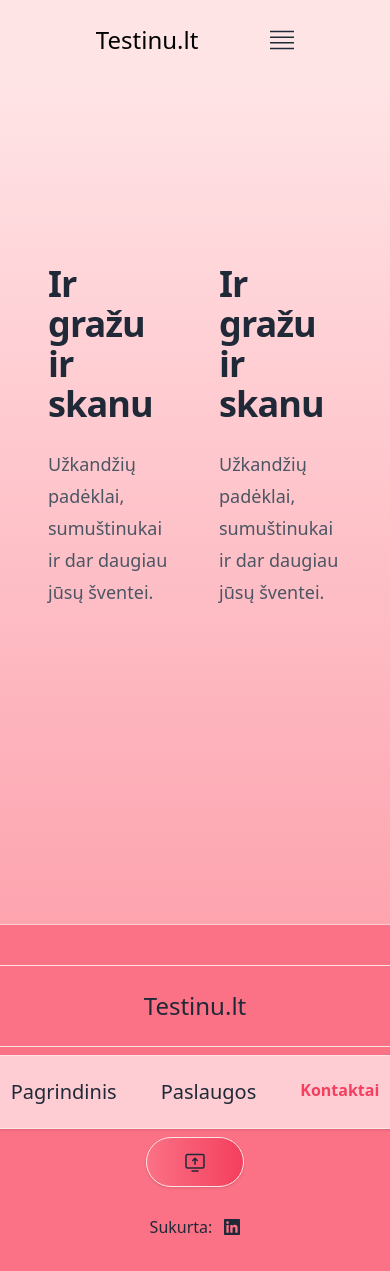
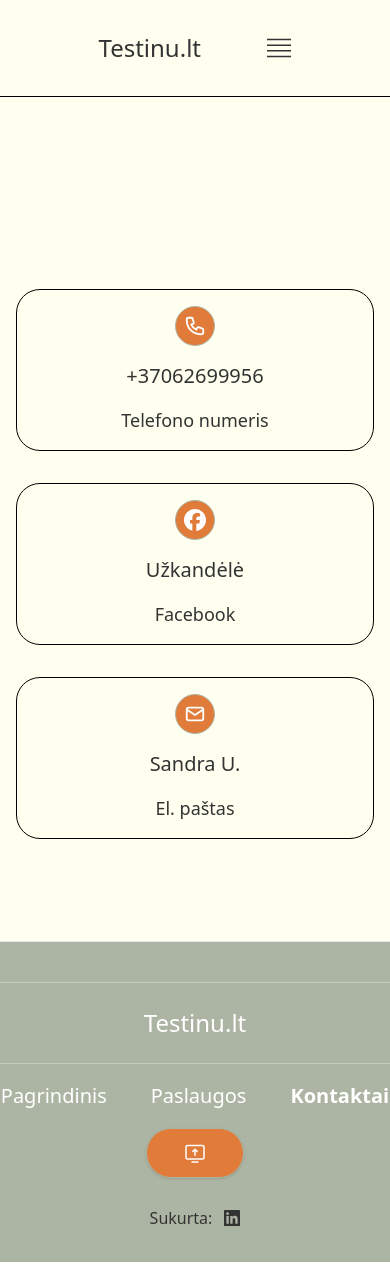
Before and after one commit to Erneeh/react-uzkandziai, a React (Vite) app: page /kontaktai in a window 390 px wide. Shown: the top 1271 px of the page. Built offline with nearby package versions, Linux system fonts and the light colour scheme.

Commit message:
fixas
pridejau kontaktu puslapi kontento, ir i home page siek tiek turinio,

Ka reiktu pakeisti - i kontaktu puslapi naudoti componentus, o ne plikai kurti ant jo.

```diff
--- a/src/components/Footer.tsx
+++ b/src/components/Footer.tsx
@@ -23,12 +23,11 @@ const ScrollToTopButton = () => {
   return (
     <button
       onClick={handleScrollToTop}
-      className='lg:w-full w-1/4 flex justify-center items-center gap-2 text-gray-800 font-semibold text-xl px-4 py-3
-                 bg-gradient-to-r from-rose-400 to-rose-500 hover:bg-gradient-to-l
-                 hover:from-rose-500 hover:to-rose-400 rounded-full shadow lg
-                 border border-rose-100 cursor-pointer transform
-                 hover:scale-110 transition-transform duration-300 ease-in-out
-                 focus:outline-none focus:ring-2 focus:ring-rose-500'
+      className='lg:w-full w-1/4 flex justify-center items-center gap-2 text-textColor hover:text-headerFooterText font-semibold text-xl px-4 py-3
+    bg-buttonColor rounded-full shadow lg
+      border border-footerColor cursor-pointer transform
+      hover:scale-110 transition-transform duration-300 ease-in-out
+      focus:outline-none focus:ring-2 focus:ring-gray-400'
       aria-label="Scroll to top"
       type="button"
     >
@@ -42,22 +41,22 @@ const Footer = ({ navbarLinks, logoName, navbarContacts, mobileMenuOpen, setMobi
 
   return (
     <>
-    <footer className='bg-rose-400 font-sans bottom-0 py-6 border-rose-200 border-t'>
+    <footer className='bg-footerColor font-sans bottom-0 py-6 border-buttonRingColor border-t text-textColor'>
       <nav className='mx-auto lg:flex lg:flex-row flex flex-col max-w-3xl items-center justify-between text-center pt-4 lg:px-8'
       aria-label="Global">
-        <div className='flex-row w-full  lg:w-auto items-center justify-center p-6 lg:border-none border-rose-100 border-t border-b'>
+        <div className='flex-row w-full  lg:w-auto items-center justify-center p-6 lg:border-none border-textColor/30 border-t border-b'>
         <Link to='/' className='-m-1.5 p-1.5'>
-          <span className='text-2xl text-gray-800'>{logoName}</span>
+          <span className='text-2xl text-buttonTextColor'>{logoName}</span>
         </Link>
         </div>
 
-        <div className='flex-row w-auto lg:flex lg:w-auto items-center justify-center lg:p-6 p-2'>
-          <div className='bg-rose-200 shadow lg border flex border-rose-100 rounded-3xl p-3'>
+        <div className='flex-row flex w-auto lg:flex lg:w-auto items-center justify-center lg:p-6 p-2'>
+
           {navbarLinks.map((item) => (
           <Link to={item.path}
           className={ location.pathname === item.path
-            ? 'text-rose-500 font-semibold hover:text-rose-300 transition duration-500 decoration-rose-500 hover:decoration-rose-300 text-auto lg:text-2xl px-3 cursor-pointer'
-            : 'hover:text-rose-300  transition duration-500 text-gray-800 text-xl lg:text-2xl px-3 cursor-pointer'}
+            ? 'text-textColor font-semibold transition duration-500 text-xl lg:text-2xl px-3 cursor-pointer'
+            : 'hover:scale-105 transition duration-500 text-xl lg:text-2xl px-3 cursor-pointer'}
           key={item.name}
           >
           <span className='flex items-center gap-1 rounded-2xl p-2.5 '>
@@ -65,7 +64,7 @@ const Footer = ({ navbarLinks, logoName, navbarContacts, mobileMenuOpen, setMobi
           </span>
           </Link>
         ))}
-          </div>
+
         </div>
 
         <div className='flex-row w-full lg:flex lg:w-auto items-center flex justify-center lg:p-6 '>
@@ -74,7 +73,7 @@ const Footer = ({ navbarLinks, logoName, navbarContacts, mobileMenuOpen, setMobi
       </nav>
       <div className='mx-auto lg:flex lg:flex-row flex flex-col max-w-3xl items-center justify-center text-center p-2 lg:px-8'>
         <a href="https://www.linkedin.com/in/ernestas-undz%C4%97nas-b8a814213/"
-        className='flex items-center space-x-3 text-gray-800 hover:text-rose-200 transition duration-300 pt-5'>
+        className='flex items-center space-x-3 text-headerFooterText hover:text-textColor hover:scale-105 transition duration-300 pt-5'>
         <span>Sukurta:  </span><GrLinkedin/>
         </a>
       </div>
--- a/src/components/Header.tsx
+++ b/src/components/Header.tsx
@@ -27,8 +27,8 @@ function Header({ navbarLinks, logoName, navbarContacts, mobileMenuOpen, setMobi
 
   return (
      <>
-     <header className='font-sans sticky top-0 scroll-smooth z-10 bg-rose-100'>
-      <nav aria-label='Global' className='mx-auto flex items-center justify-evenly p-6 max-w-6xl lg:px-8'>
+     <header className='font-sans sticky top-0 scroll-smooth z-10 bg-headerColor text-headerFooterText border-black border-b p-2 lg:border-none'>
+      <nav aria-label='Global' className='mx-auto flex items-center justify-evenly p-6 max-w-6xl lg:px-8  lg:border-black lg:rounded-3xl lg:border'>
         <div className='flex lg:flex-1'>
           <Link to='/' className='-m-1.5 p-1.5'>
           <span className='text-2xl'>{logoName}</span>
@@ -38,7 +38,7 @@ function Header({ navbarLinks, logoName, navbarContacts, mobileMenuOpen, setMobi
           <button
           type="button"
           onClick={() => setMobileMenuOpen(true)}
-          className='-m-2.5 inline-flex items-center justify-center rounded-md p-2.5 text-gray-800'
+          className='-m-2.5 inline-flex items-center justify-center rounded-md p-2.5'
           >
           <span className='sr-only'>Atidaryti</span>
           <TfiAlignJustify aria-hidden="true" className='h-6 w-6'/>
@@ -48,8 +48,8 @@ function Header({ navbarLinks, logoName, navbarContacts, mobileMenuOpen, setMobi
         {navbarLinks.map((item) => (
           <Link to={item.path}
           className={ location.pathname === item.path
-            ? 'text-rose-500 font-semibold hover:text-rose-300 transition duration-500 decoration-rose-500 hover:decoration-rose-300 text-2xl px-3 cursor-pointer'
-            : 'hover:text-rose-300  transition duration-500 text-gray-800 text-2xl px-3 cursor-pointer'}
+            ? 'text-headerFooterText font-semibold  underline underline-offset-8 decoration-buttonColor  text-2xl px-3 cursor-pointer'
+            : 'hover:scale-105 transition duration-500  text-2xl px-3 cursor-pointer'}
           key={item.name}
           >
           <span className='lg:flex items-center gap-1'>
@@ -61,22 +61,25 @@ function Header({ navbarLinks, logoName, navbarContacts, mobileMenuOpen, setMobi
         </PopoverGroup>
         <div className='hidden lg:flex lg:flex-1 lg:justify-end lg:space-x-3'>
           {navbarContacts.map((item) => (
-            <Link to={item.path}
+            <a href={item.path}
             >
               <button
-              className='flex justify-center items-center gap-2 text-gray-800 font-semibold hover:text-rose-100 text-xl px-4 py-4 bg-gradient-to-r from-rose-400 to-rose-500 hover:bg-gradient-to-l hover:from-rose-500 hover:to-rose-400 rounded-full shadow-md border border-rose-100 cursor-pointer transform  hover:scale-110 transition-transform duration-300 ease-in-out focus:outline-none focus:ring-2 focus:ring-rose-500'
+              className='flex justify-center items-center gap-2 font-semibold text-textColor hover:text-headerFooterText text-xl px-4 py-4 bg-buttonColor rounded-full shadow lg
+                 border border-footerColor cursor-pointer transform
+                 hover:scale-110 transition-transform duration-300 ease-in-out
+                 focus:outline-none focus:ring-2 focus:ring-textColor'
               key={item.name}
               type="button"
               >
               {item.icon}
               </button>
-            </Link>
+            </a>
           ))}
         </div>
       </nav>
       <Dialog open={mobileMenuOpen} onClose={setMobileMenuOpen} className="lg:hidden">
         <div className='fixed inset-0 z-10 ' />
-          <DialogPanel className="fixed inset-y-0 right-0 z-10 w-full overflow-y-auto bg-rose-100 px-6 py-6 sm:max-w-sm sm:ring-1 sm:ring-gray-900/10 sm:border-black sm:border-l-2 ">
+          <DialogPanel className="fixed inset-y-0 right-0 z-10 w-full overflow-y-auto bg-headerColor px-6 py-6 sm:max-w-sm sm:ring-1 sm:ring-headerFooterText/10 sm:border-black sm:border-l-2 ">
             <div className='flex items-center justify-around'>
               <Link to='/' className='-m-1.5 p-1.5'>
               <span className='text-2xl'>{logoName}</span>
@@ -84,20 +87,20 @@ function Header({ navbarLinks, logoName, navbarContacts, mobileMenuOpen, setMobi
               <button
               type='button'
               onClick={() => setMobileMenuOpen(false)}
-              className='-m-2.5 rounded-lg p-2.5 text-gray-800 '
+              className='-m-2.5 rounded-lg p-2.5 '
               >
                 <span className='sr-only'>Uždaryti</span>
                 <RiCloseFill aria-hidden='true' className='h-6 w-6' />
               </button>
             </div>
             <div className='mt-6 flow-root'>
-              <div className='-my-6 divide-y divide-rose-400/30'>
-                <div className='space-y-2 py-12 sm:py-6 items-center justify-center flex flex-col sm:block '>
+              <div className='-my-6 divide-y divide-gray-800/30'>
+                <div className='space-y-2 py-12 sm:py-6 items-center justify-center flex flex-col sm:flex sm:flex-col sm:items-start'>
                   {navbarLinks.map((item) => (
                     <Link to={item.path}
                     className={ location.pathname === item.path
-                      ? 'text-rose-500 font-semibold hover:text-rose-300 transition duration-500  decoration-rose-500  text-3xl  py-3 sm:text-2xl px-3 cursor-pointer '
-                      : 'hover:text-rose-300  transition duration-500 text-gray-800 text-3xl py-3 sm:text-2xl px-3 cursor-pointer'}
+                      ? 'text-headerFooterText font-semibold  text-3xl  py-3 sm:text-2xl px-3 cursor-pointer  underline underline-offset-8 decoration-buttonColor'
+                      : 'hover:scale-105  transition duration-500  text-3xl py-3 sm:text-2xl px-3 cursor-pointer'}
                     key={item.name}
                     >
                       <span className='flex items-center gap-1'>{item.icon}{item.name}</span>
@@ -106,15 +109,18 @@ function Header({ navbarLinks, logoName, navbarContacts, mobileMenuOpen, setMobi
                 </div>
                 <div className='py-6 flex flex-row justify-between '>
                 {navbarContacts.map((item) => (
-                  <Link to={item.path}
+                  <a href={item.path}
                   className='w-1/2 text-center items-center justify-center flex'>
                     <button
-                    className='flex justify-center items-center gap-2 text-gray-800 font-semibold hover:text-rose-100 border border-rose-100 text-xl px-6 py-3 bg-gradient-to-r from-rose-400 to-rose-500 hover:bg-gradient-to-l hover:from-rose-500 hover:to-rose-400 rounded-full shadow-md cursor-pointer transform hover:scale-110 transition-transform duration-300 ease-in-out w-3/4 focus:outline-none focus:ring-2 focus:ring-rose-500'
+                    className='flex justify-center items-center gap-2  font-semibold text-textColor hover:text-headerFooterText text-xl px-4 py-4 bg-buttonColor rounded-full shadow lg
+                 border border-footerColor cursor-pointer transform
+                 hover:scale-110 transition-transform duration-300 ease-in-out
+                 focus:outline-none focus:ring-2 focus:ring-gray-400 w-3/4'
                     key={item.name}
                     type="button"
                     >{item.icon}
                     </button>
-                    </Link>
+                    </a>
                   ))}
                 </div>
               </div>
--- /dev/null
+++ b/src/containers/About.tsx
@@ -0,0 +1,19 @@
+import React from 'react'
+
+const About = () => {
+  return (
+    <>
+    <div className='bg-footerColor px-32 mx-auto justify-center items-center flex flex-col  text-textColor w-screen text-center font-poppins'>
+        <div className='py-10 max-w-6xl'>
+            <h1 className='text-3xl italic sm:text-5xl'>Apie mus</h1>
+        </div>
+
+        <div className='pb-12 max-w-6xl'>
+            <p className='text-xl sm:text-2xl'>Lorem ipsum dolor sit amet consectetur adipisicing elit. Assumenda quo cumque molestias ex vel totam eligendi quisquam itaque libero, inventore minus ullam reprehenderit sunt! Eum numquam expedita quae consequuntur, est optio vitae nostrum quaerat quam deleniti voluptatibus perspiciatis veritatis, velit officia, odio ex sint ipsam vel enim id. Voluptatibus, tenetur?</p>
+        </div>
+    </div>
+    </>
+  )
+}
+
+export default About
--- /dev/null
+++ b/src/containers/Heading.tsx
@@ -0,0 +1,33 @@
+import React from 'react'
+import Foto1 from '../assets/foto1.jpeg'
+
+const Heading = () => {
+  return (
+    <>
+    <div className="overflow-hidden bg-headerColor py-10 sm:py-16 w-screen">
+      <div className="mx-auto">
+        <div className="mx-auto grid max-w-2xl grid-cols-1 gap-x-8 gap-y-16 sm:gap-y-20 lg:mx-0 lg:max-w-none lg:grid-cols-2">
+          <div className="lg:pr-12 lg:pt-4 items-center justify-center flex">
+            <div className="lg:max-w-lg m-5">
+              <p className="mt-2 text-4xl font-bold tracking-tight text-gray-900 sm:text-6xl text-center">Ir <span className='text-buttonColor'>gražu</span> ir <span className='text-buttonColor'>skanu</span>...</p>
+              <p className="mt-6 text-2xl  sm:text-3xl leading-8 text-headerFooterText font-medium text-center">
+                Gardžios užkandžių idėjos, kurias galėsite pritaikyti savo gimtadieniui, susitikimams ir kitoms šventėms. <span className='italic underline'><br></br>Kiekvienas kąsnelis – su meile pagamintas ir kruopščiai atrinktas</span>
+              </p>
+              <dl className="mt-10 max-w-xl space-y-8 text-base leading-7 text-gray-600 lg:max-w-none">
+
+              </dl>
+            </div>
+          </div>
+          <img
+            alt="Product screenshot"
+            src={Foto1}
+            className="w-[48rem] max-w-none rounded-xl shadow-xl ring-1 ring-gray-400/10 sm:w-full md:-ml-4 lg:-ml-0 brightness-50 m-5"
+          />
+        </div>
+      </div>
+    </div>
+    </>
+  )
+}
+
+export default Heading
--- /dev/null
+++ b/src/containers/Photos.tsx
@@ -0,0 +1,95 @@
+import React from 'react'
+import Foto1 from '../assets/foto1.jpeg'
+const Photos = () => {
+  return (
+    <div className="overflow-hidden bg-headerColor py-10 sm:py-16 w-screen">
+      <div className="px-32 mx-auto justify-center items-center flex flex-col  text-headerFooterText w-screen text-center font-poppins'">
+        <div className='py-10 max-w-6xl '>
+            <h1 className='text-3xl italic sm:text-5xl'>Lorem, ipsum.</h1>
+        </div>
+        <div className="mx-auto grid w-3/4 px-6 grid-cols-2 gap-x-16 gap-y-16 sm:gap-y-20 lg:mx-0 lg:max-w-none lg:grid-cols-3 pt-6">
+          <div className='shadow-xl rounded-xl hover:scale-105 transform duration-300'>
+            <div className=''>
+              <img
+            alt="Product screenshot"
+            src={Foto1}
+            className="rounded-t-xl"
+            />
+            </div>
+            <div className='bg-textColor rounded-b-xl justify-start text-start items-start mx-auto flex flex-col px-4 py-4 gap-4'>
+              <p className='font-semibold text-xl sm:text-2xl'>Lorem, ipsum.</p>
+              <p className='text-lg sm:text-xl'>Lorem ipsum, dolor sit amet consectetur adipisicing elit. Ipsum recusandae quisquam impedit, perferendis nesciunt blanditiis labore expedita earum reiciendis laudantium.</p>
+            </div>
+          </div>
+          <div className='shadow-xl rounded-xl hover:scale-105 transform duration-300'>
+            <div className=''>
+              <img
+            alt="Product screenshot"
+            src={Foto1}
+            className="rounded-t-xl"
+            />
+            </div>
+            <div className='bg-textColor rounded-b-xl justify-start text-start items-start mx-auto flex flex-col px-4 py-4 gap-4'>
+              <p className='font-semibold text-xl sm:text-2xl'>Lorem, ipsum.</p>
+              <p className='text-lg sm:text-xl'>Lorem ipsum, dolor sit amet consectetur adipisicing elit. Ipsum recusandae quisquam impedit, perferendis nesciunt blanditiis labore expedita earum reiciendis laudantium.</p>
+            </div>
+          </div>
+          <div className='shadow-xl rounded-xl hover:scale-105 transform duration-300'>
+            <div className=''>
+              <img
+            alt="Product screenshot"
+            src={Foto1}
+            className="rounded-t-xl"
+            />
+            </div>
+            <div className='bg-textColor rounded-b-xl justify-start text-start items-start mx-auto flex flex-col px-4 py-4 gap-4'>
+              <p className='font-semibold text-xl sm:text-2xl'>Lorem, ipsum.</p>
+              <p className='text-lg sm:text-xl'>Lorem ipsum, dolor sit amet consectetur adipisicing elit. Ipsum recusandae quisquam impedit, perferendis nesciunt blanditiis labore expedita earum reiciendis laudantium.</p>
+            </div>
+          </div>
+          <div className='shadow-xl rounded-xl hover:scale-105 transform duration-300'>
+            <div className=''>
+              <img
+            alt="Product screenshot"
+            src={Foto1}
+            className="rounded-t-xl"
+            />
+            </div>
+            <div className='bg-textColor rounded-b-xl justify-start text-start items-start mx-auto flex flex-col px-4 py-4 gap-4'>
+              <p className='font-semibold text-xl sm:text-2xl'>Lorem, ipsum.</p>
+              <p className='text-lg sm:text-xl'>Lorem ipsum, dolor sit amet consectetur adipisicing elit. Ipsum recusandae quisquam impedit, perferendis nesciunt blanditiis labore expedita earum reiciendis laudantium.</p>
+            </div>
+          </div>
+          <div className='shadow-xl rounded-xl hover:scale-105 transform duration-300'>
+            <div className=''>
+              <img
+            alt="Product screenshot"
+            src={Foto1}
+            className="rounded-t-xl"
+            />
+            </div>
+            <div className='bg-textColor rounded-b-xl justify-start text-start items-start mx-auto flex flex-col px-4 py-4 gap-4'>
+              <p className='font-semibold text-xl sm:text-2xl'>Lorem, ipsum.</p>
+              <p className='text-lg sm:text-xl'>Lorem ipsum, dolor sit amet consectetur adipisicing elit. Ipsum recusandae quisquam impedit, perferendis nesciunt blanditiis labore expedita earum reiciendis laudantium.</p>
+            </div>
+          </div>
+          <div className='shadow-xl rounded-xl hover:scale-105 transform duration-300'>
+            <div className=''>
+              <img
+            alt="Product screenshot"
+            src={Foto1}
+            className="rounded-t-xl"
+            />
+            </div>
+            <div className='bg-textColor rounded-b-xl justify-start text-start items-start mx-auto flex flex-col px-4 py-4 gap-4'>
+              <p className='font-semibold text-xl sm:text-2xl'>Lorem, ipsum.</p>
+              <p className='text-lg sm:text-xl'>Lorem ipsum, dolor sit amet consectetur adipisicing elit. Ipsum recusandae quisquam impedit, perferendis nesciunt blanditiis labore expedita earum reiciendis laudantium.</p>
+            </div>
+          </div>
+        </div>
+    </div>
+  </div>
+  )
+}
+
+export default Photos
--- a/src/pages/Home.tsx
+++ b/src/pages/Home.tsx
@@ -1,32 +1,16 @@
 import React from 'react';
+
+import About from '../containers/About';
+import Heading from '../containers/Heading';
+import Photos from '../containers/Photos';
 
 function Home()  {
   return <>
-  <div className="bg-gradient-to-b from-rose-100 to-rose-300 h-screen">
-  <div className="relative isolate px-6 pt-14 lg:px-8">
-        <div className="mx-auto max-w-6xl py-32 sm:py-48 lg:py-56">
-          <div className="flex flex-row justify-between items-center">
-            <div className="text-start max-w-3xl px-6 ">
-              <h1 className="text-balance text-4xl font-bold tracking-tight text-gray-800 sm:text-6xl">
-              Ir gražu ir skanu
-              </h1>
-              <p className="mt-6 text-lg leading-8 text-gray-600">
-              Užkandžių padėklai, sumuštinukai ir dar daugiau jūsų šventei.
-              </p>
-              </div>
-            <div className="text-start max-w-3xl px-6">
-              <h1 className="text-balance text-4xl font-bold tracking-tight text-gray-800 sm:text-6xl">
-              Ir gražu ir skanu
-              </h1>
-              <p className="mt-6 text-lg leading-8 text-gray-600">
-              Užkandžių padėklai, sumuštinukai ir dar daugiau jūsų šventei.
-              </p>
-              </div>
-            </div>
-        </div>
-      </div>
-    </div>
-
+  <div className="bg-backgroundColor  text-headerFooterText py-24 sm:py-2 ">
+    <Heading></Heading>
+    <About></About>
+    <Photos></Photos>
+  </div>
   </>
 };
 
--- a/src/pages/Kontaktai.tsx
+++ b/src/pages/Kontaktai.tsx
@@ -1,30 +1,58 @@
 import React from 'react';
+import { HiOutlinePhone } from 'react-icons/hi';
+import { SiFacebook } from 'react-icons/si';
+import { TbMail } from 'react-icons/tb';
+import { Link } from 'react-router-dom';
+
+const kontaktai = [
+	{
+
+    icon: <HiOutlinePhone size={28}/>,
+		href: "tel:+862699956",
+		label: "Telefono numeris",
+		handle: "+37062699956",
+	},
+	{
+		icon: <SiFacebook size={28}/>,
+		href: "https://www.facebook.com/",
+		label: "Facebook",
+		handle: "Užkandėlė",
+	},
+	{
+		icon: <TbMail size={28}/>,
+		href: "mailto:sssaulute470@gmail.com",
+		label: "El. paštas",
+		handle: "Sandra U.",
+	},
+];
 
 const Kontaktai: React.FC = () => {
   return <>
-   <div className="bg-gradient-to-b from-rose-100 to-rose-300 h-screen">
-  <div className="relative isolate px-6 pt-14 lg:px-8">
-        <div className="mx-auto max-w-6xl py-32 sm:py-48 lg:py-56">
-          <div className="flex flex-row">
-            <div className="text-start max-w-3xl px-6">
-              <h1 className="text-balance text-4xl font-bold tracking-tight text-gray-800 sm:text-6xl">
-              Ir gražu ir skanu
-              </h1>
-              <p className="mt-6 text-lg leading-8 text-gray-600">
-              Užkandžių padėklai, sumuštinukai ir dar daugiau jūsų šventei.
-              </p>
-              </div>
-            <div className="text-start max-w-3xl px-6">
-              <h1 className="text-balance text-4xl font-bold tracking-tight text-gray-800 sm:text-6xl">
-              Ir gražu ir skanu
-              </h1>
-              <p className="mt-6 text-lg leading-8 text-gray-600">
-              Užkandžių padėklai, sumuštinukai ir dar daugiau jūsų šventei.
-              </p>
-              </div>
-            </div>
-        </div>
-      </div>
+   <div className="bg-headerColor min-h-screen">
+   <div className="">
+			<div className="container flex flex-grow  items-start md:py-32 py-16 justify-center px-4 mx-auto">
+				<div className="grid w-full grid-cols-1 gap-8 mx-auto mt-32 sm:mt-0 mb-5 lg:grid-cols-3 lg:gap-16 border-black">
+					{kontaktai.map((items) => (
+							<Link
+								to={items.href}
+								className="p-4 relative flex flex-col items-center gap-4 duration-700 group md:gap-8 md:py-24  lg:pb-48  md:p-16 border-black border rounded-3xl hover:scale-105"
+							>
+								<span className="relative flex items-center justify-center p-2 w-10 h-10 sm:w-12 sm:h-12 text-sm duration-300    border rounded-full text-textColor group-hover:text-headerFooterText group-hover:bg-buttonColor border-footerColor bg-buttonColor group-hover:border-zinc-200 group-hover:scale-110 sm:group-hover:scale-115 md:group-hover:scale-120 lg:group-hover:scale-125 focus:outline-none focus:ring-2 focus:ring-gray-400">
+									{items.icon}
+								</span>
+								<div className=" flex flex-col items-center">
+									<span className="text-xl font-medium duration-150 lg:text-3xl text-headerFooterText group-hover:text-headerFooterText font-display">
+										{items.handle}
+									</span>
+									<span className="mt-4 text-lg text-center duration-1000 text-headerFooterText group-hover:text-headerFooterText">
+										{items.label}
+									</span>
+								</div>
+							</Link>
+					))}
+				</div>
+			</div>
+		</div>
     </div>
   </>
 };
--- a/src/pages/Paslaugos.tsx
+++ b/src/pages/Paslaugos.tsx
@@ -2,7 +2,7 @@ import React from 'react';
 
 const Paslaugos: React.FC = () => {
   return <>
-   <div className="bg-gradient-to-b from-rose-100 to-rose-300 h-screen">
+   <div className="bg-headerColor h-screen">
   <div className="relative isolate px-6 pt-14 lg:px-8">
         <div className="mx-auto max-w-6xl py-32 sm:py-48 lg:py-56">
           <div className="flex flex-row justify-between items-center">
--- a/tailwind.config.js
+++ b/tailwind.config.js
@@ -4,7 +4,20 @@ module.exports = {
     './src/**/*.{js,ts,jsx,tsx}'  // Ensures that Tailwind looks in all TypeScript and JavaScript files
   ],
   theme: {
-    extend: {},
+    extend: {
+      colors: {
+        backgroundColor: "#FFFFF0",
+        headerColor: "#FFFFF0",
+        footerColor: "#ACB5A3",
+        headerFooterText: "#333333",
+        textColor:"#FFFFFF",
+        buttonColor: "#E07B39",
+
+
+
+
+      },
+    },
   },
   plugins: [],
 }
```
Also changed, not shown: src/App.tsx (+8 -4 lines), src/pages/PuslapisNerastas.tsx (+7 -4 lines), src/assets/foto1.jpeg (added), src/index.css (line endings or trailing spaces).
